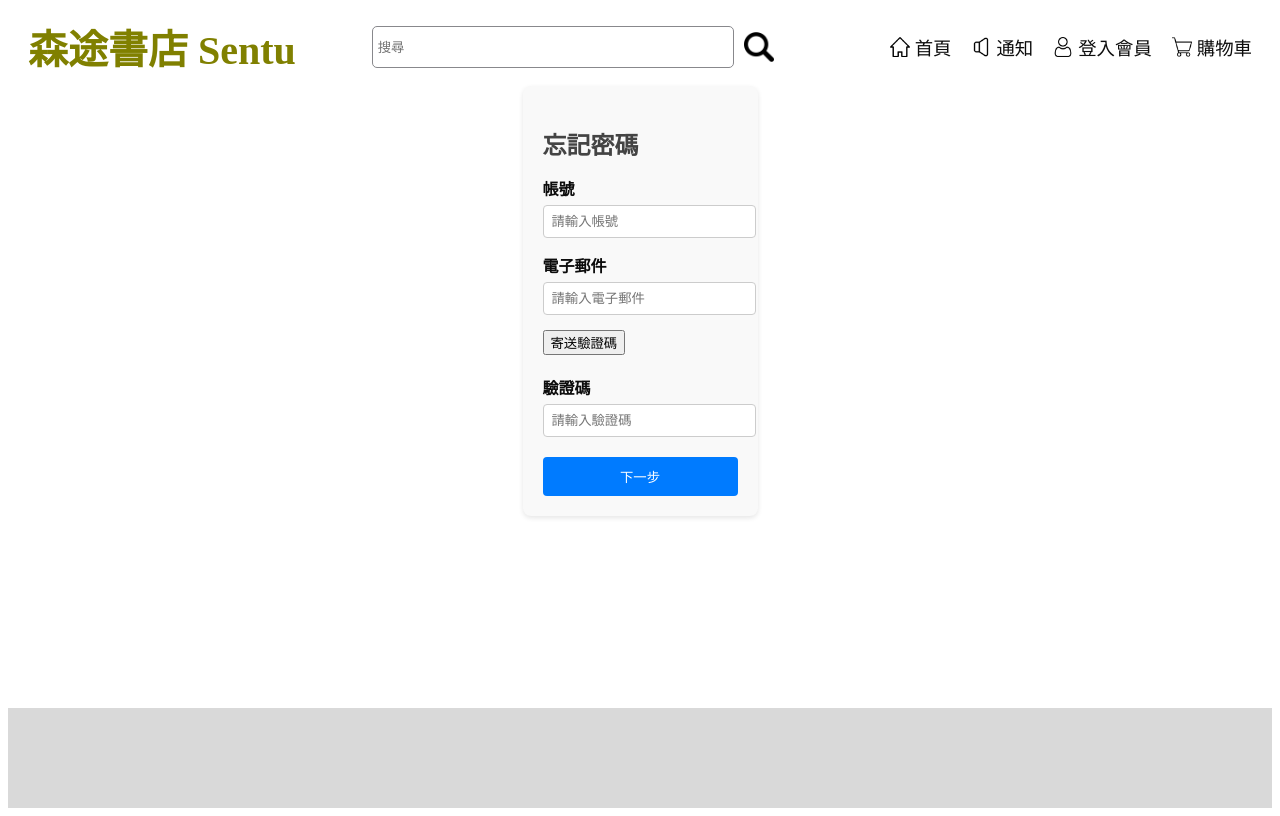
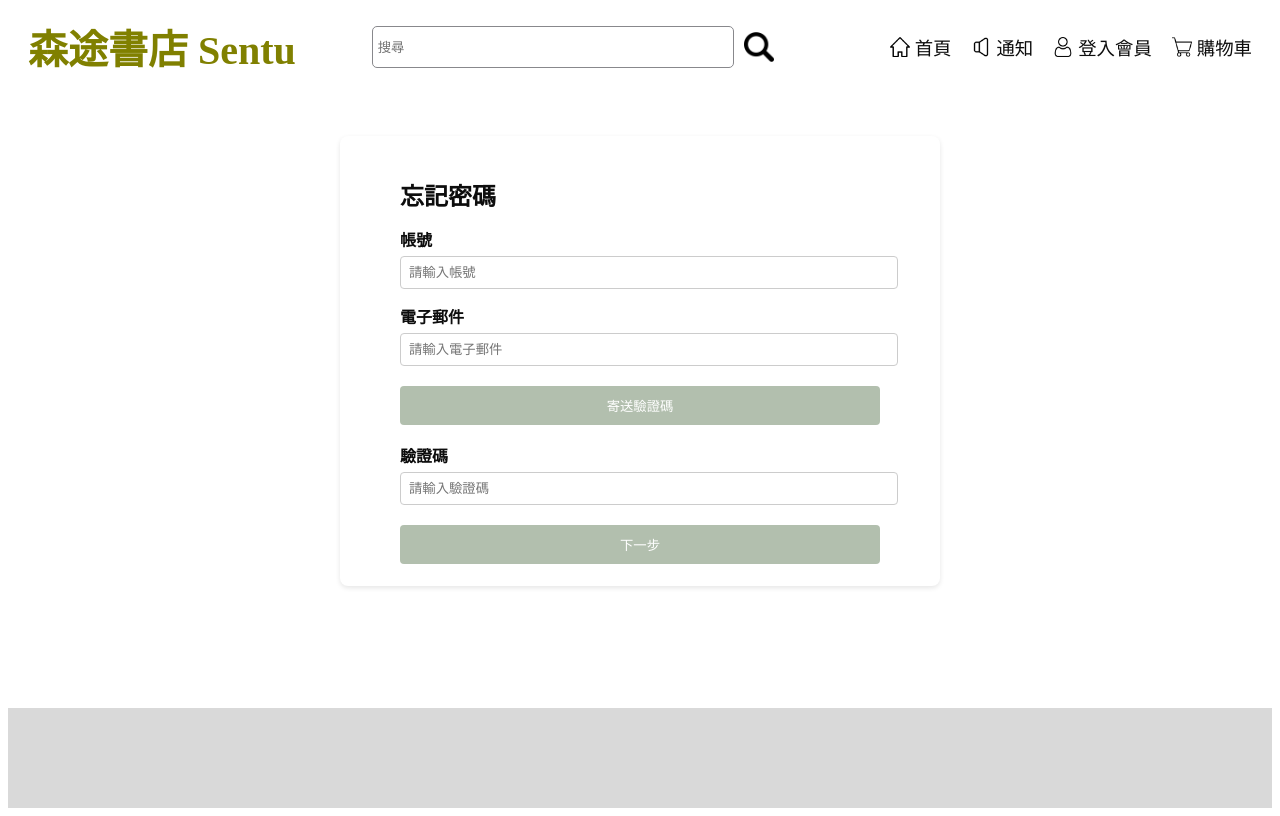
Before and after one commit to EEIT-Final-Project-Bookstore/Final-Project--Bookstore, a Vue app in the folder customers_vue/: page /forgot in a window 1280 px wide. Built offline with nearby package versions, Linux system fonts and the light colour scheme; a web font is replaced by a local one.

Commit message:
優化前端畫面

```diff
--- a/customers_vue/src/views/ForgetPassword.vue
+++ b/customers_vue/src/views/ForgetPassword.vue
@@ -1,4 +1,5 @@
 <template>
+  <!-- 紅色框：登入/忘記密碼框整體範圍 -->
   <div class="login-container">
     <div class="login-content">
       <h2>忘記密碼</h2>
@@ -31,8 +32,10 @@
         <p v-if="errors.userEmail" class="error">{{ errors.userEmail }}</p>
 
         <!-- 寄送驗證碼按鈕 -->
-        <div class="form-actions" style="margin-top: 10px;">
-          <button type="button" @click="sendCode">寄送驗證碼</button>
+        <div class="form-actions">
+          <button type="button" class="btn login-btn" @click="sendCode" style="width: 150px;">
+            寄送驗證碼
+          </button>
           <span
             v-if="sendCodeMessage"
             :class="sendCodeError ? 'error' : 'black-text'"
@@ -41,9 +44,9 @@
             {{ sendCodeMessage }}
           </span>
         </div>
-
+        <br>
         <!-- 驗證碼輸入 -->
-        <div class="form-group" style="margin-top: 20px;">
+        <div class="form-group">
           <label for="captcha">驗證碼</label>
           <input
             type="text"
@@ -54,7 +57,7 @@
           <p class="error" v-if="errors.verifyCode">{{ errors.verifyCode }}</p>
         </div>
 
-        <div class="form-actions" style="margin-top: 20px;">
+        <div class="form-actions">
           <button class="btn login-btn" type="button" @click="checkCaptcha">
             下一步
           </button>
@@ -94,7 +97,7 @@
 
 <script>
 import axios from "axios";
-import Swal from "sweetalert2"; // 引入 SweetAlert2
+import Swal from "sweetalert2";
 
 export default {
   data() {
@@ -281,21 +284,33 @@ export default {
 </script>
 
 <style scoped>
+/* ========== 套用 B 的外觀，並保留 A 原本的錯誤訊息樣式 ========== */
+
+/* 紅色框整體：可視需要自行調整寬度、高度與背景色 */
 .login-container {
-  font-family: Arial, sans-serif;
-  margin: 0 auto;
-  padding: 20px;
-  max-width: 800px;
-  background-color: #f9f9f9;
+  width: 600px; /* 模擬紅色框的寬度 */
+  height: 450px; /* 模擬紅色框的高度 */
+  margin: 50px auto; /* 置中 */
+  background-color: #fff;
   border-radius: 8px;
   box-shadow: 0 2px 5px rgba(0, 0, 0, 0.1);
+
+  /* 讓內容能置中排列 */
+  display: flex;
+  align-items: center;
+  justify-content: center;
 }
 
+.login-content {
+  width: 80%; /* 內部內容距離外框邊距 */
+}
+
+/* 讓 h2 與 B 的 h1 保持類似間距 */
 .login-content h2 {
-  color: #444;
   margin-bottom: 15px;
 }
 
+/* form-group 與其 label、input */
 .form-group {
   margin-bottom: 15px;
 }
@@ -311,21 +326,27 @@ export default {
   border-radius: 4px;
 }
 
+/* 操作區域 (按鈕) */
 .form-actions {
   display: flex;
   gap: 15px;
   margin-top: 20px;
 }
-.form-actions .btn {
-  flex: 1;
+
+/* 按鈕共用樣式 */
+.btn {
+  flex: 1; /* 佔滿該列 */
   padding: 10px;
   border: none;
   border-radius: 4px;
   cursor: pointer;
 }
+
+/* 登入(或送出)按鈕外觀，模擬 B 的灰綠色 */
 .login-btn {
-  background-color: #007bff;
+  background-color: #b2bfae;
   color: #fff;
+  width: 470px;
 }
 
 /* 錯誤文字：紅色 */
@@ -333,7 +354,7 @@ export default {
   margin-top: 5px;
   color: #dc3545;
 }
-/* 成功訊息改為黑色 */
+/* 提示文字：黑色 */
 .black-text {
   color: #000;
 }
```
